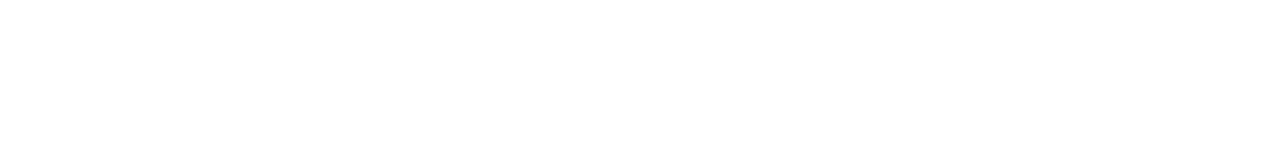
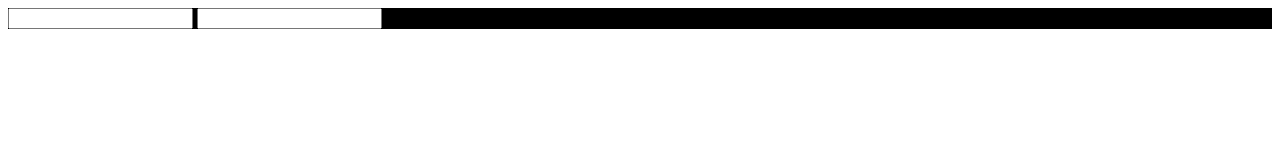
Before and after one commit to CodeMan5/Test1, a plain HTML site: page index.html in a window 1280 px wide. Drawn offline with Linux system fonts and the light colour scheme.

Commit message:
Добавили форму и задали стили

```diff
--- a/index.html
+++ b/index.html
@@ -9,5 +9,10 @@
 </head>
 <body>
 
+    <form action="">
+        <input type="text">
+        <input type="text">
+    </form>
+
 </body>
 </html>
--- a/style.css
+++ b/style.css
@@ -0,0 +1,4 @@
+form{
+    background: #000;
+    color: red;
+}
```
